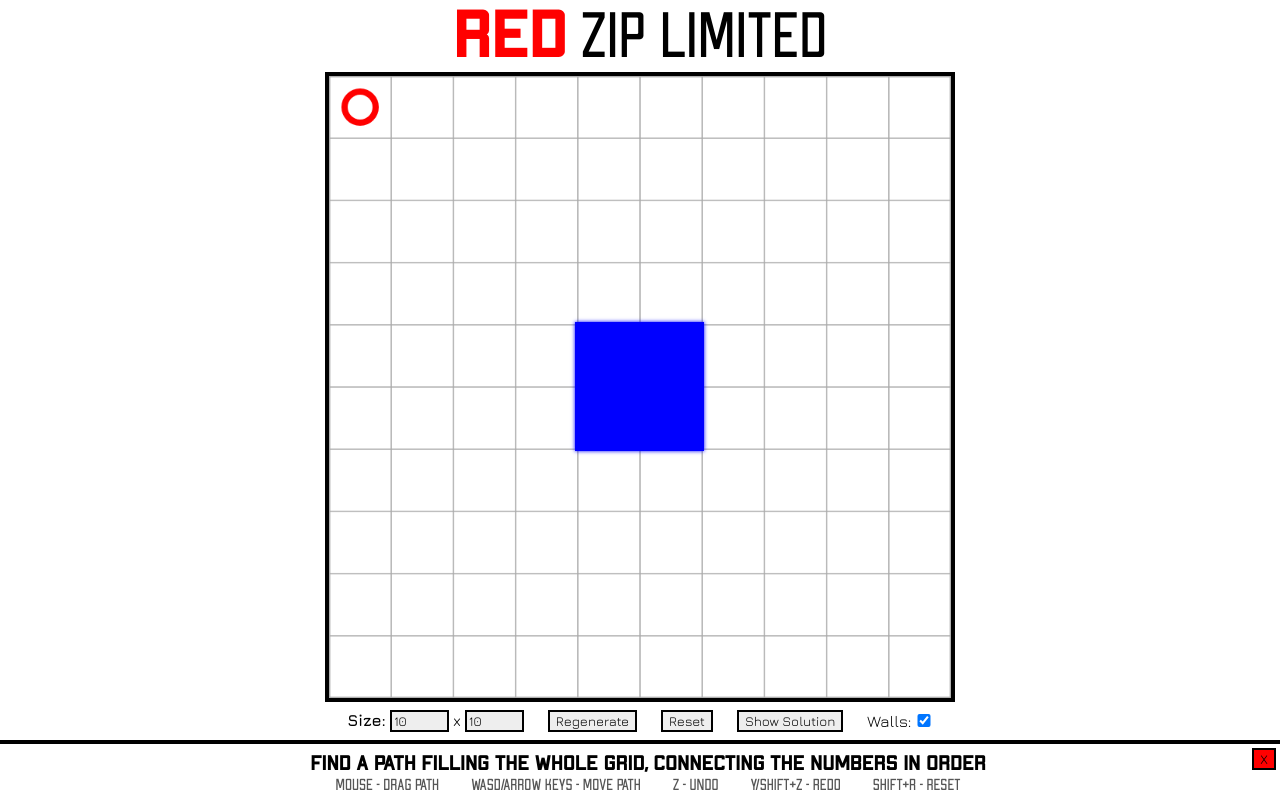
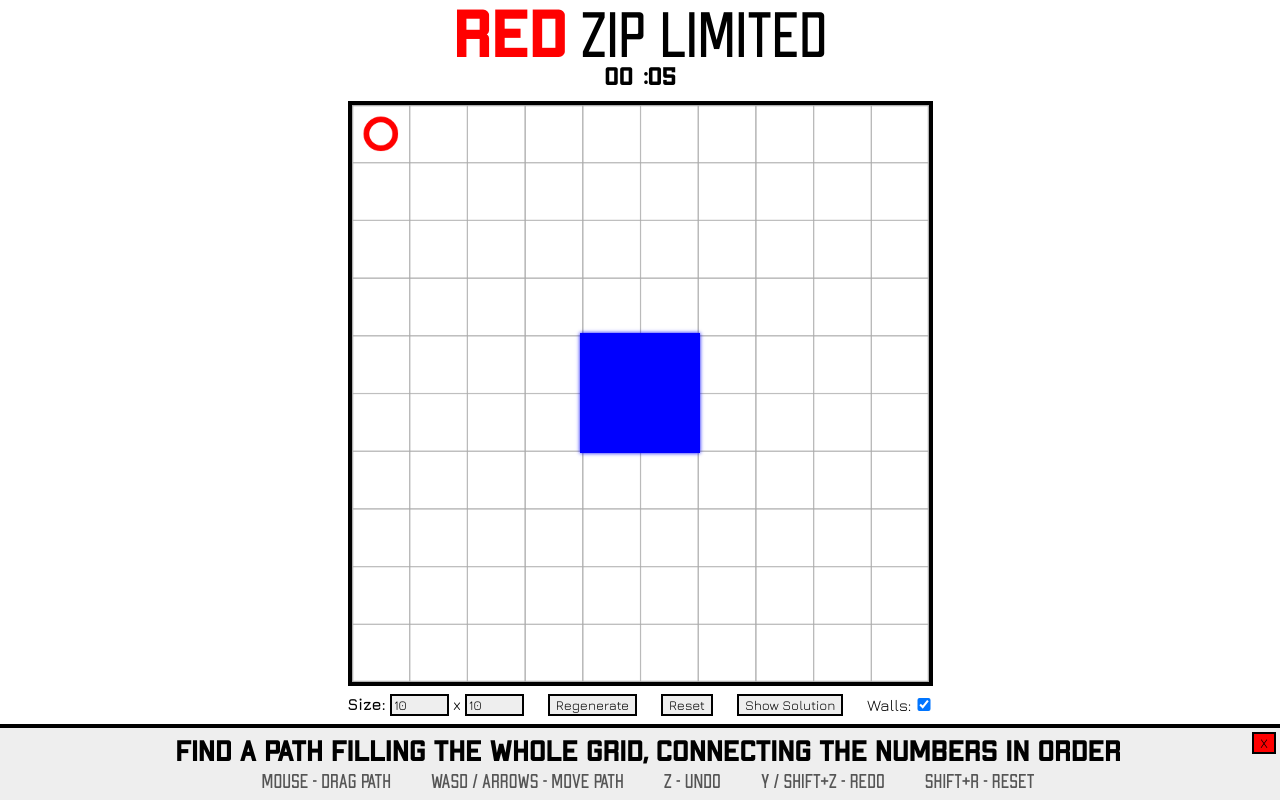
Before and after one commit to spsquared/red-zip-limited, a website built with Vite: page index.html in a window 1280 px wide. Built offline with nearby package versions, Linux system fonts and the light colour scheme; files whose address does not match are found by name.

Commit message:
add timer

```diff
--- a/index.html
+++ b/index.html
@@ -32,6 +32,7 @@
 <body>
     <div id="root">
         <h1 id="title"><span style="color: red; font-weight: bolder">Red</span> Zip Limited</h1>
+        <div id="timer"></div>
         <div id="canvasWrapper">
             <canvas id="canvas"></canvas>
             <div id="canvasShimmer"></div>
@@ -59,9 +60,9 @@
                 <b>Find a path filling the whole grid, connecting the numbers in order</b>
                 <div id="instructionsControls">
                     <span>Mouse - drag path</span>
-                    <span>WASD/Arrow keys - move path</span>
+                    <span>WASD / Arrows - move path</span>
                     <span>Z - undo</span>
-                    <span>Y/Shift+Z - redo</span>
+                    <span>Y / Shift+Z - redo</span>
                     <span>Shift+R - reset</span>
                 </div>
             </div>
--- a/src/game.ts
+++ b/src/game.ts
@@ -3,6 +3,7 @@ import { hamGen } from "./hamgen";
 
 const canvas = document.getElementById('canvas') as HTMLCanvasElement;
 const ctx = canvas.getContext('2d')!;
+const timer = document.getElementById('timer') as HTMLDivElement;
 const canvasShimmer = document.getElementById('canvasShimmer') as HTMLDivElement;
 
 const resolution = 800;
@@ -33,39 +34,31 @@ function setGridSize(w: number, h: number): void {
     queueDraw();
 }
 
-const game: {
-    solution: Vec2d[]
-    numbers: Vec2d[]
-    path: Vec2d[]
-    pathVisited: Set<number>
-    pathHead: Vec2d
-    pathCurrNum: number
-    pathEndNum: number
-    undoStack: Vec2d[]
-    redoStack: Vec2d[]
-    showSolutionIndex: number,
-    showingSolution: boolean,
-    showSolutionStart: number
-} = {
-    solution: [],
-    numbers: [],
-    path: [],
-    pathVisited: new Set(),
+const game = {
+    solution: [] as Vec2d[],
+    numbers: [] as Vec2d[],
+    path: [] as Vec2d[],
+    pathVisited: new Set<number>(),
     pathHead: new Vec2d(0, 0),
     pathCurrNum: 0,
     pathEndNum: 0,
-    undoStack: [],
-    redoStack: [],
+    startTime: 0,
+    endTime: 0,
+    undoStack: [] as Vec2d[],
+    redoStack: [] as Vec2d[],
     showSolutionIndex: 0,
     showingSolution: false,
-    showSolutionStart: 0
+    showSolutionStart: 0,
+    solved: false
 };
 
 export async function generateGame(w: number, h: number, walls: boolean = true): Promise<void> {
     game.showingSolution = false;
-    canvasShimmer.style.display = '';
     game.solution = await hamGen(w, h);
     setGridSize(w, h);
+    game.startTime = performance.now();
+    game.endTime = -1;
+    timer.style.color = '';
     // first & last positions are fixed, other numbers generated at roughly even intervals
     const first = game.solution[0];
     grid[first.y][first.x] = 1;
@@ -104,6 +97,8 @@ export async function generateGame(w: number, h: number, walls: boolean = true):
 }
 export function resetGame(): void {
     game.showingSolution = false;
+    game.solved = false;
+    canvasShimmer.style.display = '';
     // start at first
     const first = game.solution[0];
     game.path = [first];
@@ -113,6 +108,7 @@ export function resetGame(): void {
     game.undoStack = [];
     game.redoStack = [];
     queueDraw();
+    updateTimer();
 }
 export function showSolution(): void {
     if (game.showingSolution) {
@@ -127,11 +123,10 @@ export function showSolution(): void {
 function checkSolution(): void {
     // if the grid is filled, it must be the right order
     if (game.path.length == game.solution.length) {
-        // reusing solution code to show solution & block input
-        game.solution = game.path;
-        game.showingSolution = true;
-        game.showSolutionStart = -Infinity;
+        game.solved = true;
+        if (game.endTime == -1) game.endTime = performance.now();
         canvasShimmer.style.display = 'block';
+        timer.style.color = '#0A0';
     }
 }
 
@@ -183,7 +178,7 @@ function draw(): void {
     }
     ctx.stroke();
     // path (+ solution path)
-    const pathColor = game.showingSolution ? '#0D0C' : '#F55C';
+    const pathColor = game.showingSolution || game.solved ? '#0D0C' : '#F55C';
     if (path.length > 1) {
         // real path head isn't drawn if it's ahead of the animated head
         // need directions, so 2 spots are needed
@@ -197,7 +192,7 @@ function draw(): void {
     // trnaslate to center onto the grid cells
     ctx.translate(0.5, 0.5);
     // path head
-    ctx.strokeStyle = game.showingSolution ? '#0F0' : '#F00';
+    ctx.strokeStyle = game.showingSolution || game.solved ? '#0F0' : '#F00';
     ctx.lineWidth = 0.1;
     ctx.beginPath();
     ctx.moveTo(game.pathHead.x + 0.25, game.pathHead.y);
@@ -310,12 +305,21 @@ function drawPath(color: string, size: number, path: Vec2d[], lineJoin: CanvasLi
     }
 })();
 
+function updateTimer() {
+    const t = (game.endTime > 0 ? game.endTime : performance.now()) - game.startTime;
+    const h = (t / 3600000).toFixed(0);
+    const m = (t / 60000).toFixed(0).padStart(2, '0');
+    const s = (t / 1000).toFixed(0).padStart(2, '0');
+    timer.innerHTML = [...`${h != '0' ? h + ':' : ''}${m}:${s}`].reduce((html, char) => html + `<span>${char}</span>`, '');
+}
+(() => setInterval(() => updateTimer(), 100))();
+
 window.addEventListener('load', () => setGridSize(10, 10));
 window.addEventListener('resize', () => queueDraw());
 
 export function move(dir: Vec2d, isUndo = false) {
     const head = game.path[game.path.length - 1];
-    if (head !== undefined && !game.showingSolution) {
+    if (head !== undefined && !game.showingSolution && !game.solved) {
         const pos = head.add(dir);
         if (pos.x >= 0 && pos.x < g.w && pos.y >= 0 && pos.y < g.h) {
             // can only move if neighbor
--- a/src/style.css
+++ b/src/style.css
@@ -55,7 +55,7 @@ select:disabled {
     display: grid;
     width: 100%;
     height: 100%;
-    grid-template-rows: min-content 1fr min-content;
+    grid-template-rows: min-content min-content 1fr min-content min-content;
     overflow: hidden;
 }
 
@@ -65,6 +65,17 @@ select:disabled {
     margin-top: 0.1em;
     margin-bottom: -0.1em;
     text-align: center;
+}
+
+#timer {
+    font: bold 24px 'Apex Mk2';
+    display: flex;
+    justify-content: center;
+}
+#timer>span {
+    display: inline-block;
+    width: 0.6em;
+    text-align: right;
 }
 
 #canvasWrapper {
@@ -147,8 +158,9 @@ select:disabled {
     border-top: 4px solid black;
     margin-top: 8px;
     overflow-y: auto;
-    min-height: max(4em, calc(15em - 20vw));
+    min-height: max(5em, calc(18em - 20vw));
     margin-bottom: -4px;
+    background-color: #EEE;
     transition: 500ms ease min-height;
     overflow: hidden;
 }
@@ -167,7 +179,7 @@ select:disabled {
     height: 100%;
     margin: 8px 8px;
     text-align: center;
-    font: 20px 'Apex Mk2';
+    font: 28px 'Apex Mk2';
 }
 
 #instructionsControls {
@@ -177,7 +189,7 @@ select:disabled {
     column-gap: 2em;
     justify-content: center;
     color: #555;
-    font-size: 16px;
+    font-size: 20px;
 }
 
 /* yes i stole this from wwppc which stole it from rps */
```
